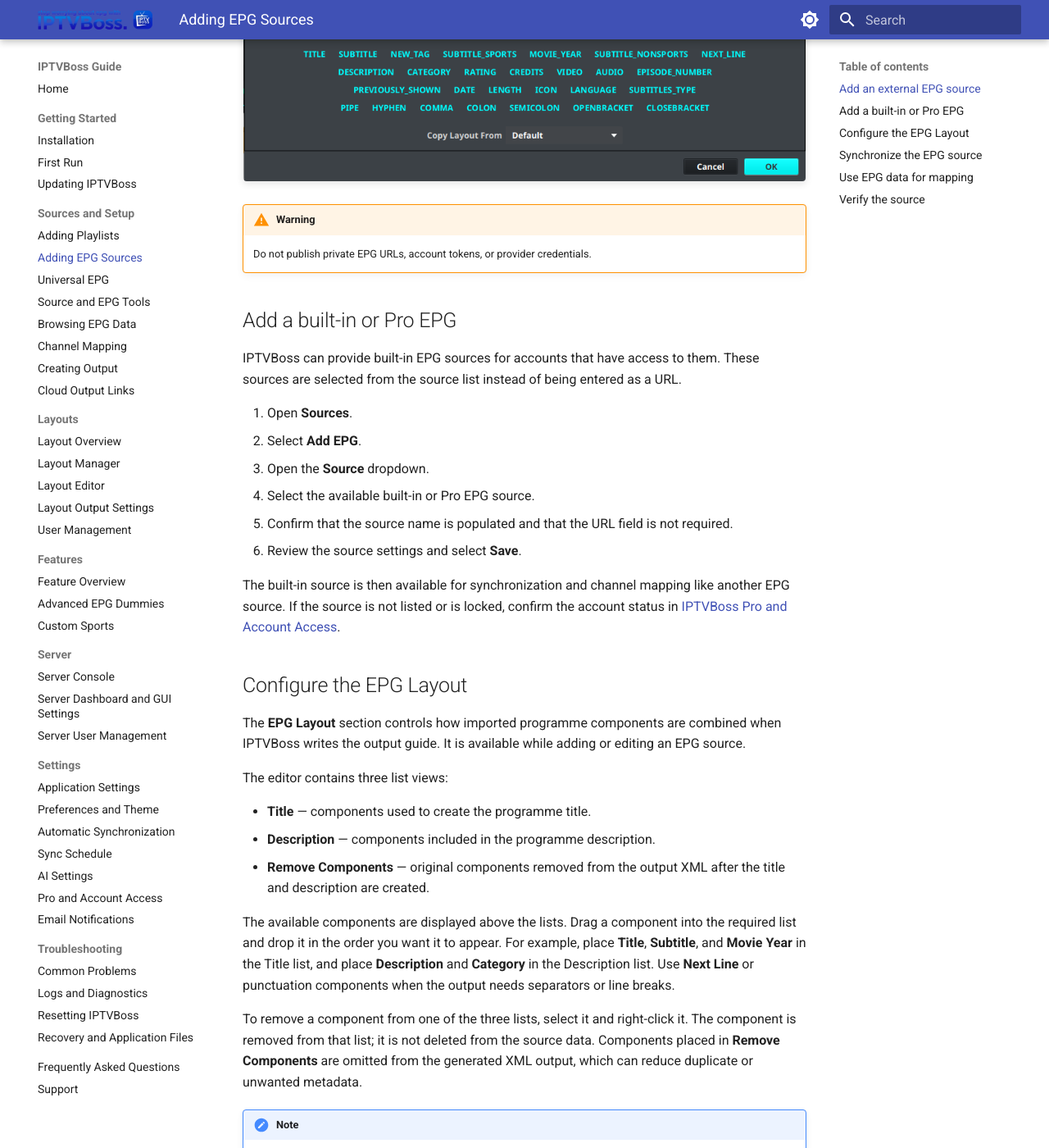
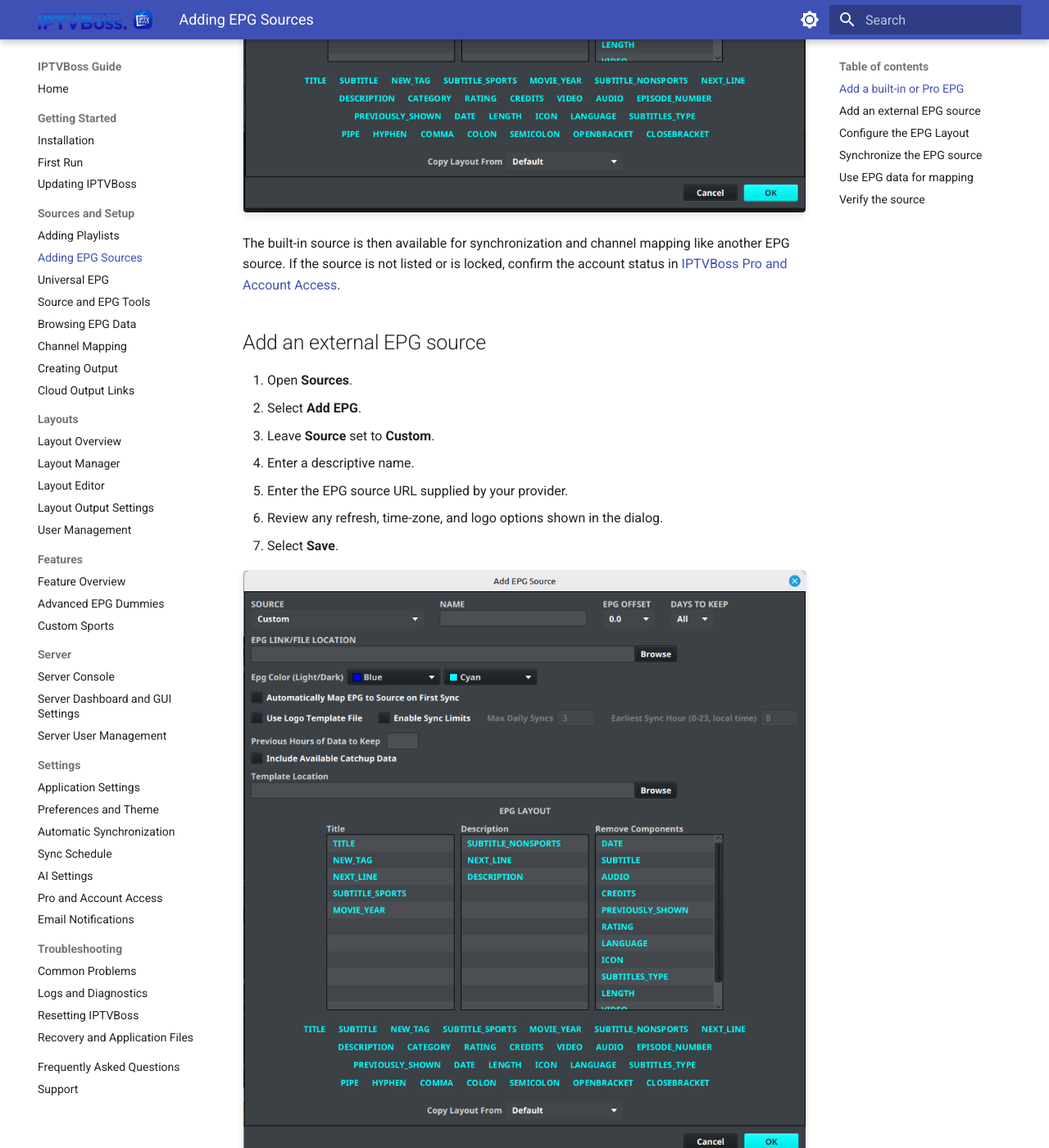
Before and after one commit to walrusone/iptvboss_guide, an MkDocs documentation site: the page built from docs/setup/epg-sources.md, in a window 1280 px wide and 1400 px high, scrolled down 1000 px. Shown: the whole window at 82% size. Built offline with MkDocs 1.6.1 and Material for MkDocs 9.7.7, drawn with Linux system fonts in a browser that asks for light colours; some of the changed text lies outside the part shown.

Commit message:
Prioritize Pro EPG setup

```diff
--- a/docs/setup/epg-sources.md
+++ b/docs/setup/epg-sources.md
@@ -2,32 +2,34 @@
 
 An EPG source supplies programme information that can be assigned to channels in a layout.
 
-## Add an external EPG source
-
-1. Open **Sources**.
-2. Select **Add EPG**.
-3. Enter a descriptive name.
-4. Enter the EPG source URL supplied by your provider.
-5. Review any refresh, time-zone, and logo options shown in the dialog.
-6. Select **Save**.
-
-![The Add EPG dialog](../assets/images/epg/add-epg-source.png)
-
-!!! warning
-    Do not publish private EPG URLs, account tokens, or provider credentials.
-
 ## Add a built-in or Pro EPG
-
-IPTVBoss can provide built-in EPG sources for accounts that have access to them. These sources are selected from the source list instead of being entered as a URL.
 
 1. Open **Sources**.
 2. Select **Add EPG**.
 3. Open the **Source** dropdown.
 4. Select the available built-in or Pro EPG source.
 5. Confirm that the source name is populated and that the URL field is not required.
-6. Review the source settings and select **Save**.
+6. Review any refresh, time-zone, and logo options shown in the dialog.
+7. Select **Save**.
+
+![The Add Pro EPG dialog](../assets/images/epg/add-epg-pro.png)
 
 The built-in source is then available for synchronization and channel mapping like another EPG source. If the source is not listed or is locked, confirm the account status in [IPTVBoss Pro and Account Access](../settings/pro.md).
+
+## Add an external EPG source
+
+1. Open **Sources**.
+2. Select **Add EPG**.
+3. Leave **Source** set to **Custom**.
+4. Enter a descriptive name.
+5. Enter the EPG source URL supplied by your provider.
+6. Review any refresh, time-zone, and logo options shown in the dialog.
+7. Select **Save**.
+
+![The Add EPG dialog](../assets/images/epg/add-epg-source.png)
+
+!!! warning
+    Do not publish private EPG URLs, account tokens, or provider credentials.
 
 ## Configure the EPG Layout
 
```
Also changed, not shown: docs/assets/images/epg/add-epg-pro.png (added).
